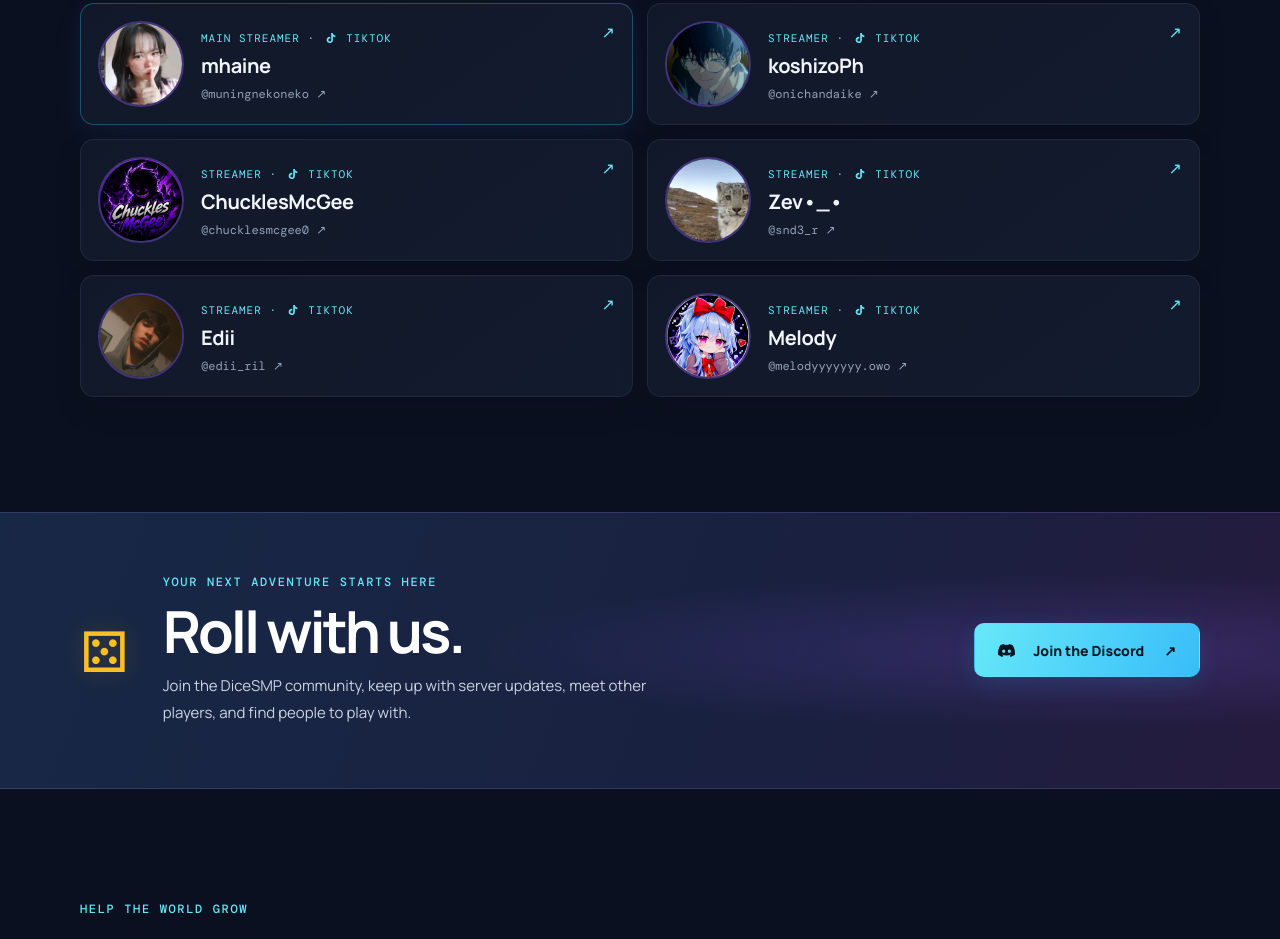
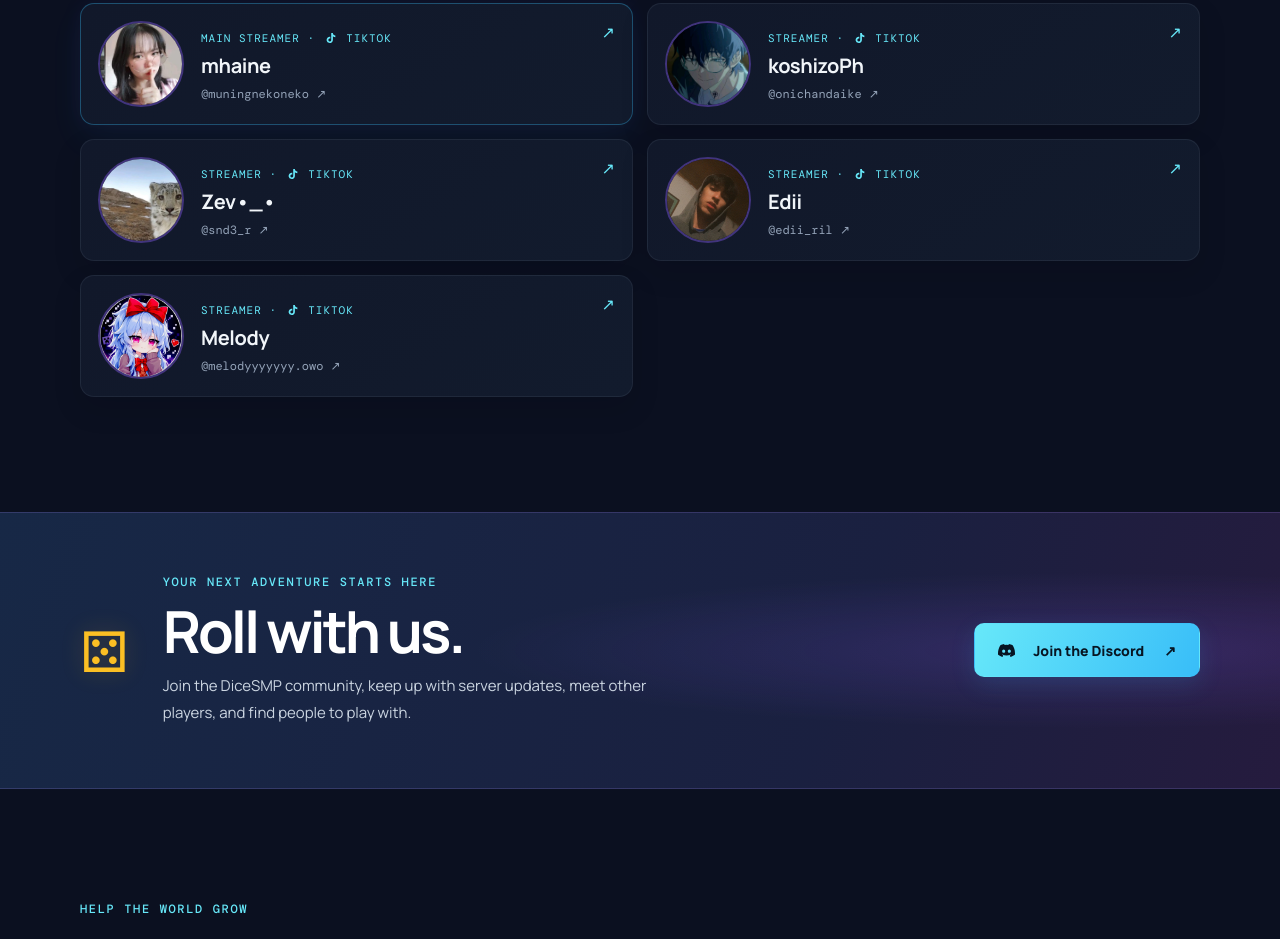
Before and after one commit to NightEye2004/dicesmp.github.io, a plain HTML site: page index.html in a window 1280 px wide. Shown: the part 6092-7031 px from the top of the page. Drawn offline with Linux system fonts and the light colour scheme; no server answers.

Commit message:
Remove ChucklesMcGee streamer card
Removed ChucklesMcGee streamer card from the index.

```diff
--- a/index.html
+++ b/index.html
@@ -396,11 +396,6 @@
           <div class="streamer-meta"><small>STREAMER · <svg class="icon" aria-hidden="true"><use href="#icon-tiktok"></use></svg> TIKTOK</small><h3>koshizoPh</h3><span>@onichandaike ↗</span></div>
           <span class="streamer-arrow" aria-hidden="true">↗</span>
         </a>
-        <a class="streamer-card" href="https://www.tiktok.com/@chucklesmcgee0" target="_blank" rel="noopener noreferrer">
-          <img src="Streamer PFP/ChucklesMcGee.jpeg" alt="ChucklesMcGee profile picture" width="86" height="86" loading="lazy" decoding="async">
-          <div class="streamer-meta"><small>STREAMER · <svg class="icon" aria-hidden="true"><use href="#icon-tiktok"></use></svg> TIKTOK</small><h3>ChucklesMcGee</h3><span>@chucklesmcgee0 ↗</span></div>
-          <span class="streamer-arrow" aria-hidden="true">↗</span>
-        </a>
         <a class="streamer-card" href="https://www.tiktok.com/@snd3_r" target="_blank" rel="noopener noreferrer">
           <img src="Streamer PFP/rev.webp" alt="Rev profile picture" width="86" height="86" loading="lazy" decoding="async">
           <div class="streamer-meta"><small>STREAMER · <svg class="icon" aria-hidden="true"><use href="#icon-tiktok"></use></svg> TIKTOK</small><h3>Zev•_•</h3><span>@snd3_r ↗</span></div>
```
